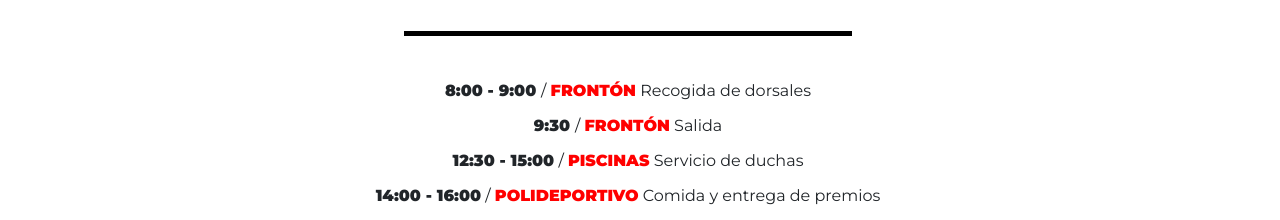
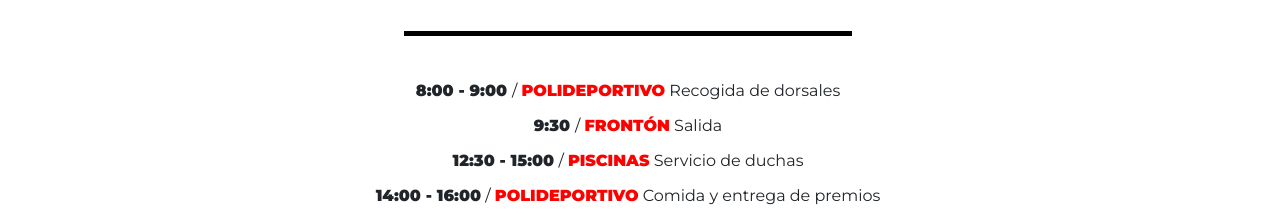
Before and after one commit to araupontones/el_viso, a website: page index.html in a window 1280 px wide. Shown: the part 579-799 px from the top of the page. Drawn offline with nearby package versions, Linux system fonts and the light colour scheme; a script that the page names is missing.

Commit message:
location dorsales

```diff
--- a/index.html
+++ b/index.html
@@ -130,7 +130,7 @@
 
       <hr>
 
-      <p class=timetable> <b> 8:00 - 9:00 </b> / <span class=landmark> FRONTÓN</span> Recogida de dorsales</p>
+      <p class=timetable> <b> 8:00 - 9:00 </b> / <span class=landmark> POLIDEPORTIVO</span> Recogida de dorsales</p>
       <p class=timetable> <b>9:30 </b>/ <span class=landmark> FRONTÓN</span> Salida</p>
       <p class=timetable><b>12:30 - 15:00</b> / <span class=landmark> PISCINAS</span> Servicio de duchas</p>
       <p class=timetable><b>14:00 - 16:00</b> / <span class=landmark> POLIDEPORTIVO</span> Comida y entrega de premios</p>
```
Also changed, not shown: imgs/banales.jpg (deleted), imgs/logos/logo_bw.png (added).
